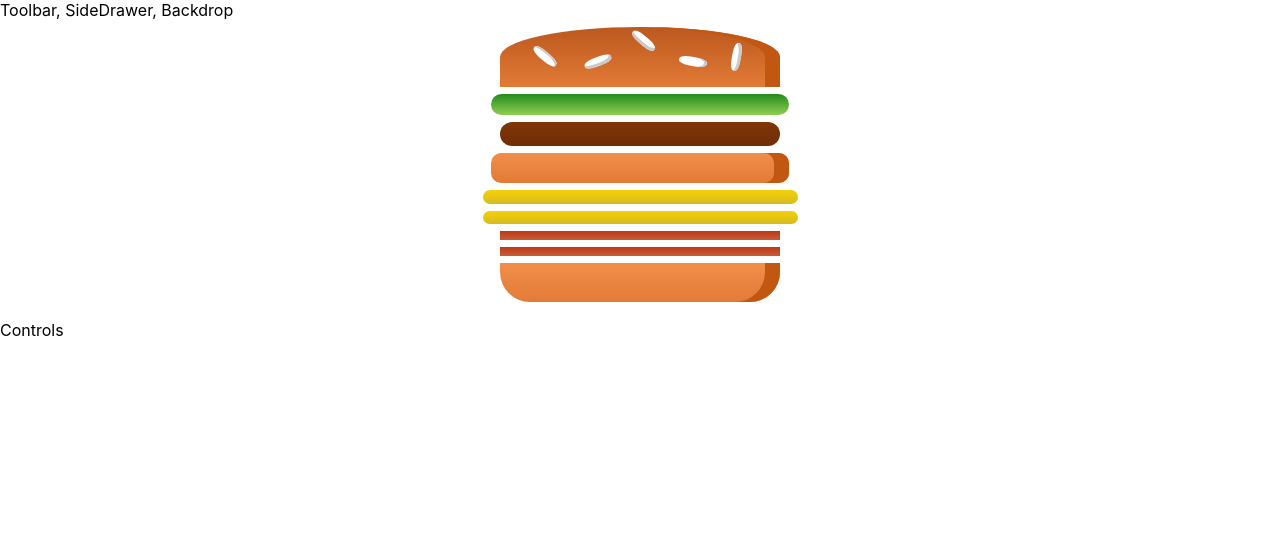
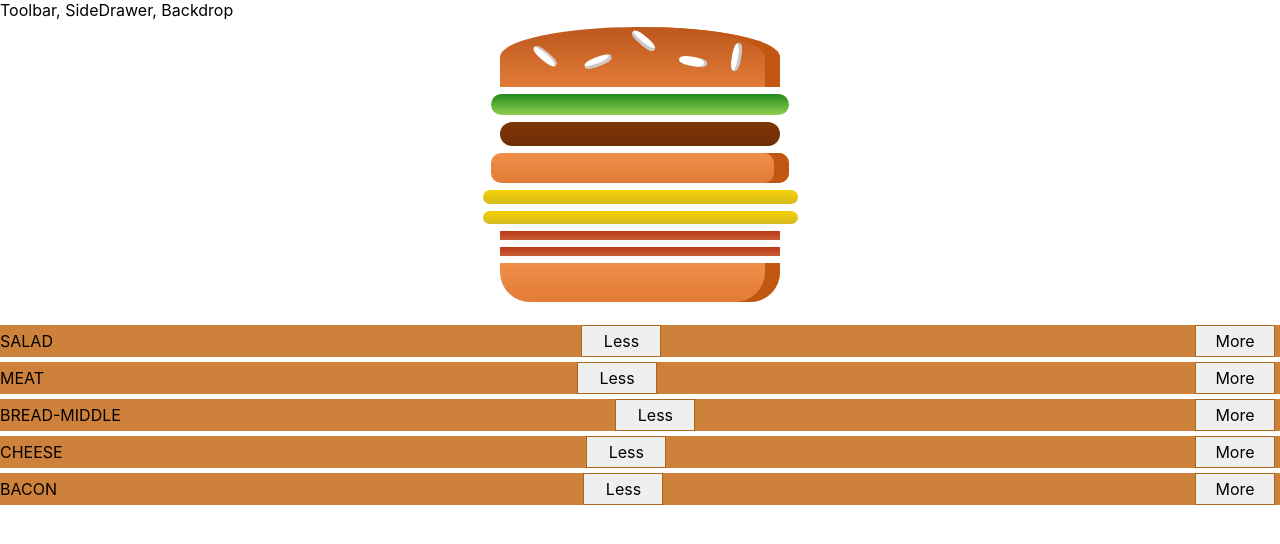
Before and after one commit to muchamateusz/react-burger-builder, a React app: page / in a window 1280 px wide. Shown: the top 544 px of the page. Built offline with nearby package versions, Linux system fonts and the light colour scheme; a web font is replaced by a local one.

Commit message:
adding and removing via buttons works

```diff
--- a/src/App.less
+++ b/src/App.less
@@ -2,12 +2,12 @@
   text-align: center;
 }
 
-.App-logo {
+.App__logo {
   animation: App-logo-spin infinite 20s linear;
   height: 40vmin;
 }
 
-.App-header {
+.App__header {
   background-color: #282c34;
   min-height: 100vh;
   display: flex;
@@ -18,7 +18,7 @@
   color: white;
 }
 
-.App-link {
+.App__link {
   color: #61dafb;
 }
 
--- a/src/components/Burger/BuildControls/BuildControls.jsx
+++ b/src/components/Burger/BuildControls/BuildControls.jsx
@@ -3,13 +3,27 @@ import React from "react";
 import PropTypes from "prop-types";
 
 // APP
+import BuildControlsItem from "./BuildControlsItem/BuildControlsItem";
 
 // MODULE
 import "./BuildControls.less";
 
-const BuildControls = () => {
-  return <div />;
-};
+const BuildControls = ({
+  disabled,
+  controls,
+  ingredientAdded,
+  ingredientRemoved,
+  ...rest
+}) =>
+  controls.map((ing, index) => (
+    <BuildControlsItem
+      key={ing + index}
+      label={ing}
+      added={() => ingredientAdded(ing)}
+      removed={() => ingredientRemoved(ing)}
+      disabled={disabled[ing]}
+    />
+  ));
 
 BuildControls.propTypes = {
   defaultProp: PropTypes.string
--- a/src/components/Burger/BuildControls/BuildControls.less
+++ b/src/components/Burger/BuildControls/BuildControls.less
@@ -1,5 +1,5 @@
 
-.BuildControls {
+.build-controls {
   width: 100%;
   background-color: #CF8F2E;
   display: flex;
--- a/src/components/Burger/BuildControls/BuildControlsItem/BuildControlsItem.jsx
+++ b/src/components/Burger/BuildControls/BuildControlsItem/BuildControlsItem.jsx
@@ -0,0 +1,27 @@
+import React from "react";
+import PropTypes from "prop-types";
+
+import "./BuildControlsItem.less";
+
+const BuildControlsItem = ({ label, added, removed, disabled, ...rest }) => {
+  return (
+    <div className="build-controls-item">
+      <div className="build-controls-item__label">{label.toUpperCase()}</div>
+      <button
+        className="build-controls-item__btn--less"
+        onClick={removed}
+        disabled={disabled}
+      >
+        Less
+      </button>
+      <button className="build-controls-item__btn--more" onClick={added}>
+        More
+      </button>
+    </div>
+  );
+};
+
+BuildControlsItem.propTypes = {
+  label: PropTypes.string
+};
+export default BuildControlsItem;
--- a/src/components/Burger/BuildControls/BuildControlsItem/BuildControlsItem.less
+++ b/src/components/Burger/BuildControls/BuildControlsItem/BuildControlsItem.less
@@ -0,0 +1,17 @@
+.build-controls-item {
+  display: flex;
+  justify-content: space-between;
+  align-items: center;
+  margin: 5px 0;
+  background-color: #ce813b;
+  & button {
+    display: block;
+    font: inherit;
+    padding: 5px;
+    margin: 0 5px;
+    width: 80px;
+    border: 1px solid #aa6817;
+    cursor: pointer;
+    outline: none;
+  }
+}
--- a/src/components/Burger/Burger.jsx
+++ b/src/components/Burger/Burger.jsx
@@ -18,7 +18,7 @@ const Burger = ({ ingredients, ...rest }) => {
     )
     .reduce((arr, el) => arr.concat(el), []);
   return (
-    <div className="Burger" {...rest}>
+    <div className="burger" {...rest}>
       <BurgerIngredient type="bread-top" />
       {transformedIngredients.length > 0 ? (
         transformedIngredients
--- a/src/components/Burger/Burger.less
+++ b/src/components/Burger/Burger.less
@@ -1,5 +1,5 @@
 
-.Burger {
+.burger {
   width: 100%;
   margin: auto;
   height: 250px;
@@ -10,7 +10,7 @@
 }
 
 @media (min-width: 500px) and (min-height: 400px) {
-  .Burger {
+  .burger {
     width: 350px;
     height: 300px;
   }
--- a/src/components/Burger/BurgerIngredient/BurgerIngredient.jsx
+++ b/src/components/Burger/BurgerIngredient/BurgerIngredient.jsx
@@ -3,46 +3,18 @@ import PropTypes from "prop-types";
 
 import "./BurgerIngredient.less";
 
-const BurgerIngredient = props => {
-  let ingredient = null;
-
-  switch (props.type) {
-    case "bread-bottom":
-      ingredient = (
-        <div className="BreadBottom" />
-      );
-      break;
-    case "bread-middle":
-      ingredient = (
-        <div className="BreadMiddle" />
-      );
-      break;
-    case "bread-top":
-      ingredient = (
-        <div className="BreadTop">
-          <div className="Seeds1" />
-          <div className="Seeds2" />
-        </div>
-      );
-      break;
-    case "meat":
-      ingredient = <div className="Meat" />;
-      break;
-    case "cheese":
-      ingredient = <div className="Cheese" />;
-      break;
-    case "salad":
-      ingredient = <div className="Salad" />;
-      break;
-    case "bacon":
-      ingredient = <div className="Bacon" />;
-      break;
-    default:
-      break;
-  }
-
-  return ingredient;
-};
+const BurgerIngredient = ({ type, ...rest }) => (
+  <div className={`burger-ingredient__${type}`}>
+    {type === "bread-top" ? (
+      <React.Fragment>
+        <div className="burger-ingredient__seeds--1" />
+        <div className="burger-ingredient__seeds--2" />
+      </React.Fragment>
+    ) : (
+      ""
+    )}
+  </div>
+);
 
 BurgerIngredient.propTypes = {
   type: PropTypes.string.isRequired
--- a/src/components/Burger/BurgerIngredient/BurgerIngredient.less
+++ b/src/components/Burger/BurgerIngredient/BurgerIngredient.less
@@ -1,22 +1,24 @@
-.BreadBottom {
+.burger-ingredient {
+  &__bread {
+    &-bottom {
       height: 13%;
       width: 80%;
-    background: linear-gradient(#F08E4A, #e27b36);
+      background: linear-gradient(#f08e4a, #e27b36);
       border-radius: 0 0 30px 30px;
       box-shadow: inset -15px 0 #c15711;
       margin: 2% auto;
     }
 
-.BreadMiddle {
+    &-middle {
       height: 10%;
       width: 85%;
-    background: linear-gradient(#F08E4A, #e27b36);
+      background: linear-gradient(#f08e4a, #e27b36);
       border-radius: 10px;
       box-shadow: inset -15px 0 #c15711;
       margin: 2% auto;
     }
 
-.BreadTop {
+    &-top {
       height: 20%;
       width: 80%;
       background: linear-gradient(#bc581e, #e27b36);
@@ -25,8 +27,10 @@
       margin: 2% auto;
       position: relative;
     }
+  }
 
-.Seeds1 {
+  &__seeds {
+    &--1 {
       width: 10%;
       height: 15%;
       position: absolute;
@@ -36,9 +40,7 @@
       border-radius: 40%;
       transform: rotate(-20deg);
       box-shadow: inset -2px -3px #c9c9c9;
-}
-
-.Seeds1:after {
+      &:after {
         content: "";
         width: 100%;
         height: 100%;
@@ -50,8 +52,7 @@
         transform: rotate(60deg);
         box-shadow: inset -1px 2px #c9c9c9;
       }
-
-.Seeds1:before {
+      &:before {
         content: "";
         width: 100%;
         height: 100%;
@@ -63,8 +64,8 @@
         transform: rotate(60deg);
         box-shadow: inset -1px -3px #c9c9c9;
       }
-
-  .Seeds2 {
+    }
+    &--2 {
       width: 10%;
       height: 15%;
       position: absolute;
@@ -74,9 +75,7 @@
       border-radius: 40%;
       transform: rotate(10deg);
       box-shadow: inset -3px 0 #c9c9c9;
-  }
-
-  .Seeds2:before {
+      &:before {
         content: "";
         width: 100%;
         height: 100%;
@@ -88,9 +87,10 @@
         transform: rotate(90deg);
         box-shadow: inset 1px 3px #c9c9c9;
       }
+    }
+  }
 
-
-.Meat {
+  &__meat {
     width: 80%;
     height: 8%;
     background: linear-gradient(#7f3608, #702e05);
@@ -98,7 +98,7 @@
     border-radius: 15px;
   }
 
-.Cheese {
+  &__cheese {
     width: 90%;
     height: 4.5%;
     margin: 2% auto;
@@ -106,7 +106,7 @@
     border-radius: 20px;
   }
 
-.Salad {
+  &__salad {
     width: 85%;
     height: 7%;
     margin: 2% auto;
@@ -114,9 +114,10 @@
     border-radius: 20px;
   }
 
-.Bacon {
+  &__bacon {
     width: 80%;
     height: 3%;
     background: linear-gradient(#bf3813, #c45e38);
     margin: 2% auto;
   }
+}
--- a/src/containers/BurgerBuilder/BurgerBuilder.jsx
+++ b/src/containers/BurgerBuilder/BurgerBuilder.jsx
@@ -1,6 +1,14 @@
 import React, { Component } from "react";
 
 import Burger from "../../components/Burger/Burger";
+import BuildControls from "../../components/Burger/BuildControls/BuildControls";
+
+const INGREDIENT_PRICES = {
+  salad: 1.5,
+  meat: 15,
+  cheese: 5.5,
+  bacon: 8.3
+};
 
 export default class BurgerBuilder extends Component {
   state = {
@@ -13,11 +21,48 @@ export default class BurgerBuilder extends Component {
     }
   };
 
+  addIngredientHandler = type => {
+    const oldCount = this.state.ingredients[type];
+    const updatedCount = oldCount + 1;
+    const updatedIngredients = {
+      ...this.state.ingredients
+    };
+    updatedIngredients[type] = updatedCount;
+    const priceAddition = INGREDIENT_PRICES[type];
+    const oldPrice = this.state.totalPrice;
+    const newPrice = oldPrice + priceAddition;
+    this.setState({ totalPrice: newPrice, ingredients: updatedIngredients });
+  };
+
+  removeIngredientHandler = type => {
+    const oldCount = this.state.ingredients[type];
+    const updatedCount = oldCount > 0 ? oldCount - 1 : oldCount;
+    const updatedIngredients = {
+      ...this.state.ingredients
+    };
+    updatedIngredients[type] = updatedCount;
+    const priceRemoval = INGREDIENT_PRICES[type];
+    const oldPrice = this.state.totalPrice;
+    const newPrice = oldPrice > 0 ? oldPrice - priceRemoval : oldPrice;
+    this.setState({ totalPrice: newPrice, ingredients: updatedIngredients });
+  };
+
   render() {
+    const disabledInfo = {
+      ...this.state.ingredients
+    };
+    for (let key in disabledInfo) {
+      disabledInfo[key] = disabledInfo[key] <= 0;
+    }
     return (
       <React.Fragment>
         <Burger ingredients={this.state.ingredients} />
-        <div> Controls </div>
+        <BuildControls
+          controls={Object.keys(this.state.ingredients)}
+          ingredientAdded={this.addIngredientHandler}
+          ingredientRemoved={this.removeIngredientHandler}
+          disabled={disabledInfo}
+        />
       </React.Fragment>
     );
   }
```
Lines whose indentation alone changed are shown as unchanged.
